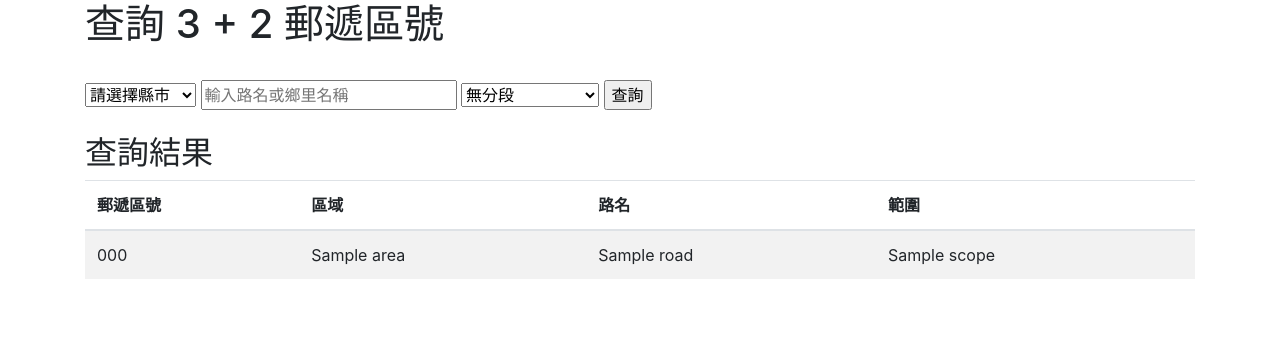
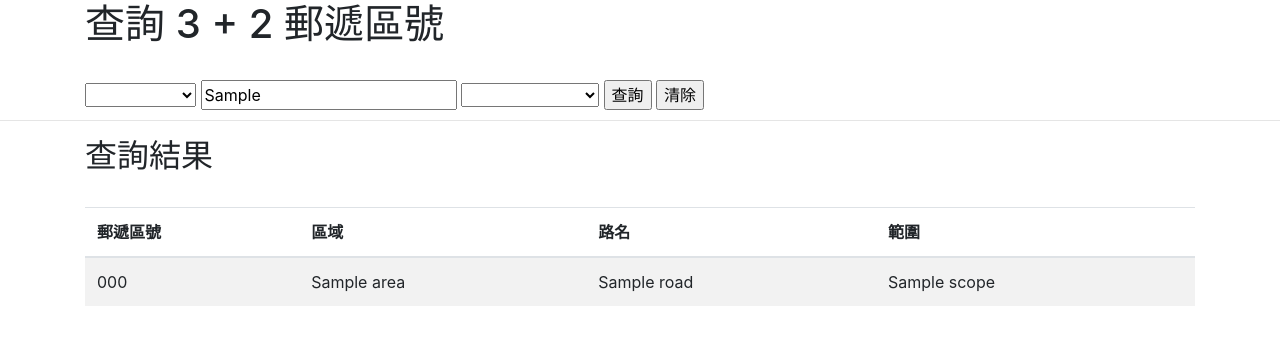
Before and after one commit to micyyy/post_locale, a Flask app: template templates/index.html in a window 1280 px wide. Shown: the top 345 px of the page. Run offline with Flask 2, Linux system fonts and the light colour scheme; the template is opened without the code that fills it: most values are stand-ins (such as "Sample title", 1, 10 or a date in 2020); parts of the project's set-up code (start-up, migrations or seed data) failed here and were passed over; some libraries are stand-ins or nearby versions.

Commit message:
查詢後保留輸入， 加清除輸入按鈕

```diff
--- a/templates/index.html
+++ b/templates/index.html
@@ -1,6 +1,11 @@
 {% extends "base.html" %}
 {% block head %}
     <title>查詢 3+2 郵遞區號</title>
+    <style>
+        form {
+            float: left;
+        }
+    </style>
 {% endblock %}
 
 {% block body %}
@@ -11,7 +16,7 @@
             <select name="city" id="city">
                 <option disabled selected value="no">請選擇縣市</option>
                 {% for city in cities %}
-                    <option value="{{city}}">{{ city }}</option>
+                    <option value="{{city}}">{{city}}</option>
                 {% endfor%}
 
             </select>
@@ -19,17 +24,20 @@
             <select name="section" id="section">
                 <option selected value=" ">無分段</option>
                 {% for section in sections %}
-                    <option value="{{section}}">{{ section }}</option>
+                    <option value="{{section}}">{{section}}</option>
                 {% endfor %}
             </select>
             <input type="submit" value="查詢">
+            <input type="reset" value="清除">
         </form>
     </div>
     <br>
+    <hr>
 
     {% if rets %}
     <div class="container">
         <h2>查詢結果</h2>
+        <br>
         <table class="table table-striped">
             <thead>
                 <tr>
@@ -42,15 +50,31 @@
             <tbody>
                 {% for ret in rets %}
                 <tr>
-                    <td> {{ ret['Zip5'] }}</td>
-                    <td> {{ ret['Area'] }}</td>
-                    <td> {{ ret['Road'] }}</td>
-                    <td> {{ ret['Scope'] }}</td>
+                    <td> {{ret['Zip5']}}</td>
+                    <td> {{ret['Area']}}</td>
+                    <td> {{ret['Road']}}</td>
+                    <td> {{ret['Scope']}}</td>
                 </tr>
                 {% endfor %}
             </tbody>
         </table>
     </div>
     {% endif %}
+    <script>
+        var city = "{{input_city}}";
+        var road = "{{input_road}}";
+        var section = "{{input_section}}";
+        if(city.length>0){
+            document.getElementById('city').value = city;
+        }
+        if(road.length>0){
+            document.getElementById('road').value = road;
+        }
+        if(section.length>0){
+            document.getElementById('section').value = section;
+        }
+
+    </script>
+
 
 {% endblock %}
```
